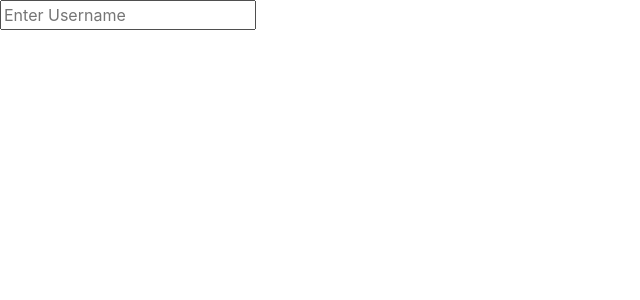
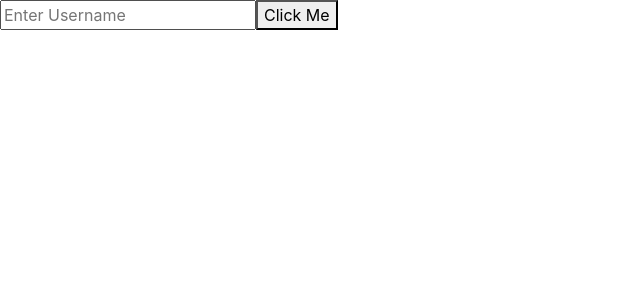
Before and after one commit to aastha985/Github-Explorer-App, a React (Create React App) app: page / in a window 1280 px wide. Shown: the top 300 px of the page, without its empty margins (0-640 px from the left). Built offline with nearby package versions, Linux system fonts and the light colour scheme.

Commit message:
add search2

```diff
--- a/src/App.js
+++ b/src/App.js
@@ -1,7 +1,7 @@
 import React from 'react';
 import logo from './logo.svg';
 import './App.css';
-import Search from "./components/Search";
+import Search from "./components/Search2";
 
 function App() {
   return <Search/>;
--- /dev/null
+++ b/src/components/Search2.js
@@ -0,0 +1,20 @@
+import React from 'react';
+
+class Search2 extends React.Component {
+    inputRef = React.createRef();
+
+    handleClick = () => {
+        const value = this.inputRef.current.value;
+
+        alert("The value of the input field is "+value);
+    }
+
+    render(){
+        return <div>
+            <input ref={this.inputRef} type="text" name="username" placeholder="Enter Username"></input>
+            <button onClick={this.handleClick}>Click Me</button>
+        </div>
+    }
+}
+
+export default Search2;
```
